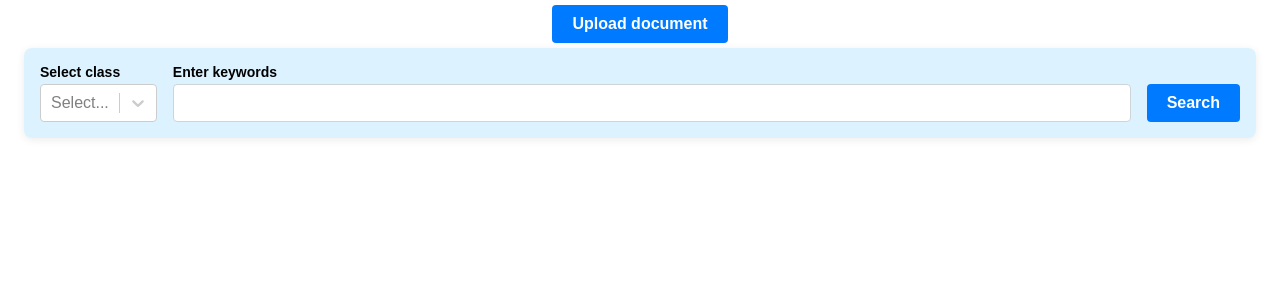
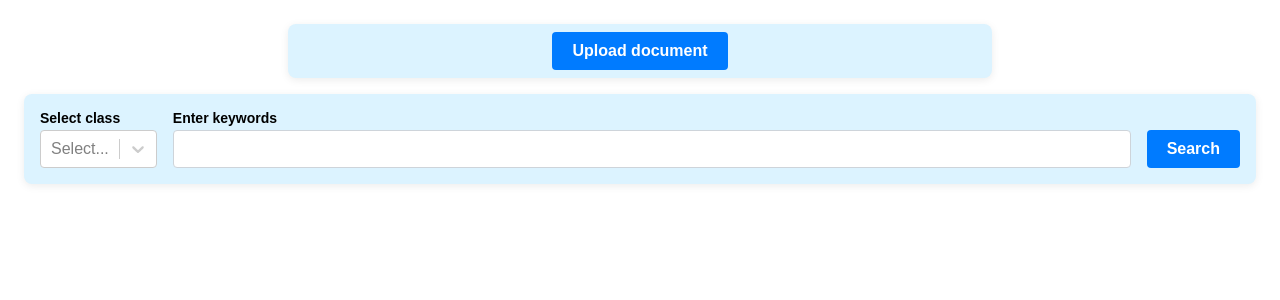
Before and after one commit to Naz2204/Texts_KPI, a React (Vite) app in the folder frontend/: page / in a window 1280 px wide. Shown: the top 300 px of the page. Built offline with nearby package versions, Linux system fonts and the light colour scheme.

Commit message:
Виправлення візуального відображення

```diff
--- a/frontend/src/components/Header/UploadDocument.tsx
+++ b/frontend/src/components/Header/UploadDocument.tsx
@@ -40,7 +40,7 @@ export default function UploadDocument() {
   };
 
   return (
-    <div>
+    <div id='upload-file'>
       <input
         type="file"
         hidden
@@ -52,10 +52,12 @@ export default function UploadDocument() {
         Upload document
       </button>
       {!!file && !isPending && (
-        <div>
+        <div id='text-param'>
           <p>{file.name}</p>
-          <label>How many keywords to extract?</label>
-          <input type="number" defaultValue={4} ref={keywordsAmountInputRef} />
+          <div id='keyword-number'>
+            <label>How many keywords to extract?</label>
+            <input type="number" defaultValue={4} ref={keywordsAmountInputRef} />
+          </div>
           <button onClick={handleAnalyzeFile}>Analyze document</button>
         </div>
       )}
--- a/frontend/src/index.css
+++ b/frontend/src/index.css
@@ -28,10 +28,12 @@ body {
 }
 
 header {
-  height: 6vh;
   display: flex;
+  flex-direction: row;
   justify-content: center;
   align-items: center;
+  margin-top: 3vh;
+  margin-bottom: 2vh;
 }
 
 main {
@@ -51,12 +53,59 @@ main {
   margin-bottom: 2vh;
 }
 
+#upload-file {
+  display: flex;
+  justify-content: center;
+  align-items: center;
+  gap: 2vw;
+
+  padding-top: 1vh;
+  padding-bottom: 1vh;
+
+  background-color: var(--tile-background);
+  border-radius: 8px;
+  box-shadow: 0 2px 8px rgba(0, 0, 0, 0.08);
+  flex-grow: 0.5;
+}
+
+#text-param {
+  display: flex;
+  gap: 2vw;
+  align-items: center;
+}
+
+#text-param p {
+  color: black;
+  margin-bottom: 4px;
+  font-weight: 600;
+  font-size: 1.4rem;
+}
+
+#keyword-number {
+  flex-grow: 2;
+  display: flex;
+  flex-direction: column;
+}
+
+#keyword-number label {
+  color: black;
+  margin-bottom: 4px;
+  font-weight: 600;
+}
+
+#keyword-number input {
+  height: 40px;
+  border-radius: 5px;
+  border: none;
+  text-align: center;
+  font-size: medium;
+}
+
 #class-filter,
 #tag-filter,
 #keyword-filter {
   display: flex;
   flex-direction: column;
-
 }
 
 #tag-filter {
```
